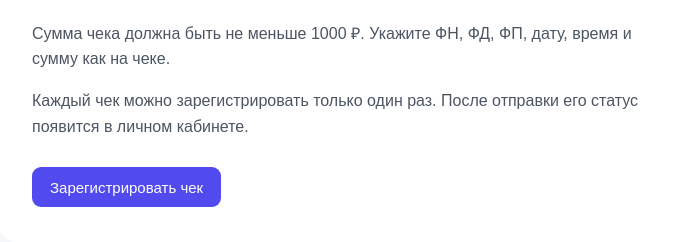
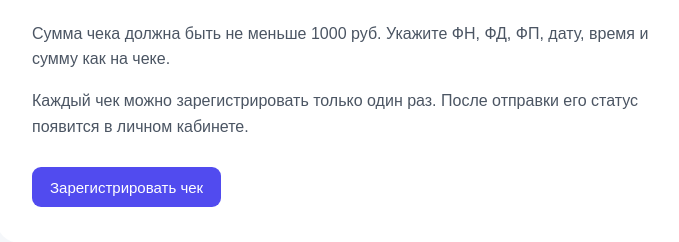
Before and after one commit to mank000/firstitcompanytest, a Django app: template receipts/templates/receipts/rules.html in a window 1280 px wide. Shown: the part 237-479 px from the top of the page, without its empty margins (284-963 px from the left). Run offline with Django 5.2, Linux system fonts and the light colour scheme; the template is opened without the code that fills it, so the values that code supplies are empty; parts of the project's set-up code (start-up, migrations or seed data) failed here and were passed over.

Commit message:
Обновил тексты проекта

```diff
--- a/receipts/static/receipts/form.js
+++ b/receipts/static/receipts/form.js
@@ -50,7 +50,7 @@ if (form) {
         const amount = form.elements.amount.value.trim();
         const number = Number(amount);
         if (!amount || !Number.isFinite(number) || number < 1000) {
-            setError("amount", "Сумма должна быть числом не меньше 1000 ₽.");
+            setError("amount", "Сумма должна быть числом не меньше 1000 руб.");
             valid = false;
         }
         const photo = form.elements.photo.files[0];
--- a/receipts/templates/receipts/rules.html
+++ b/receipts/templates/receipts/rules.html
@@ -6,7 +6,7 @@
 <section class="info-card">
     <h1>Правила акции</h1>
     <p>Зарегистрируйте чек за покупку с {{ promo_start|date:"d.m.Y" }} по {{ promo_end|date:"d.m.Y" }} включительно.</p>
-    <p>Сумма чека должна быть не меньше 1000 ₽. Укажите ФН, ФД, ФП, дату, время и сумму как на чеке.</p>
+    <p>Сумма чека должна быть не меньше 1000 руб. Укажите ФН, ФД, ФП, дату, время и сумму как на чеке.</p>
     <p>Каждый чек можно зарегистрировать только один раз. После отправки его статус появится в личном кабинете.</p>
     <a class="button" href="{% url 'receipts:create' %}">Зарегистрировать чек</a>
 </section>
```
Also changed, not shown: README.md, receipts/static/receipts/empty-receipt.svg.
